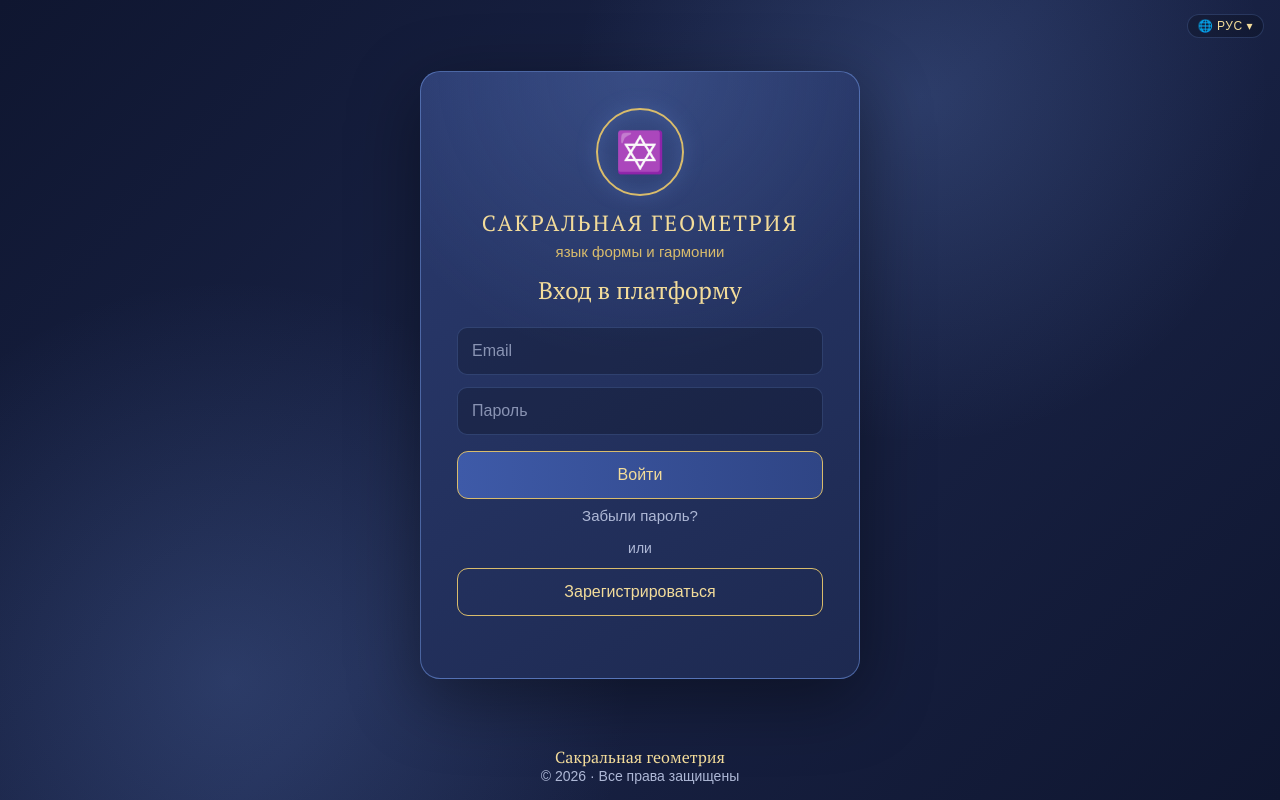
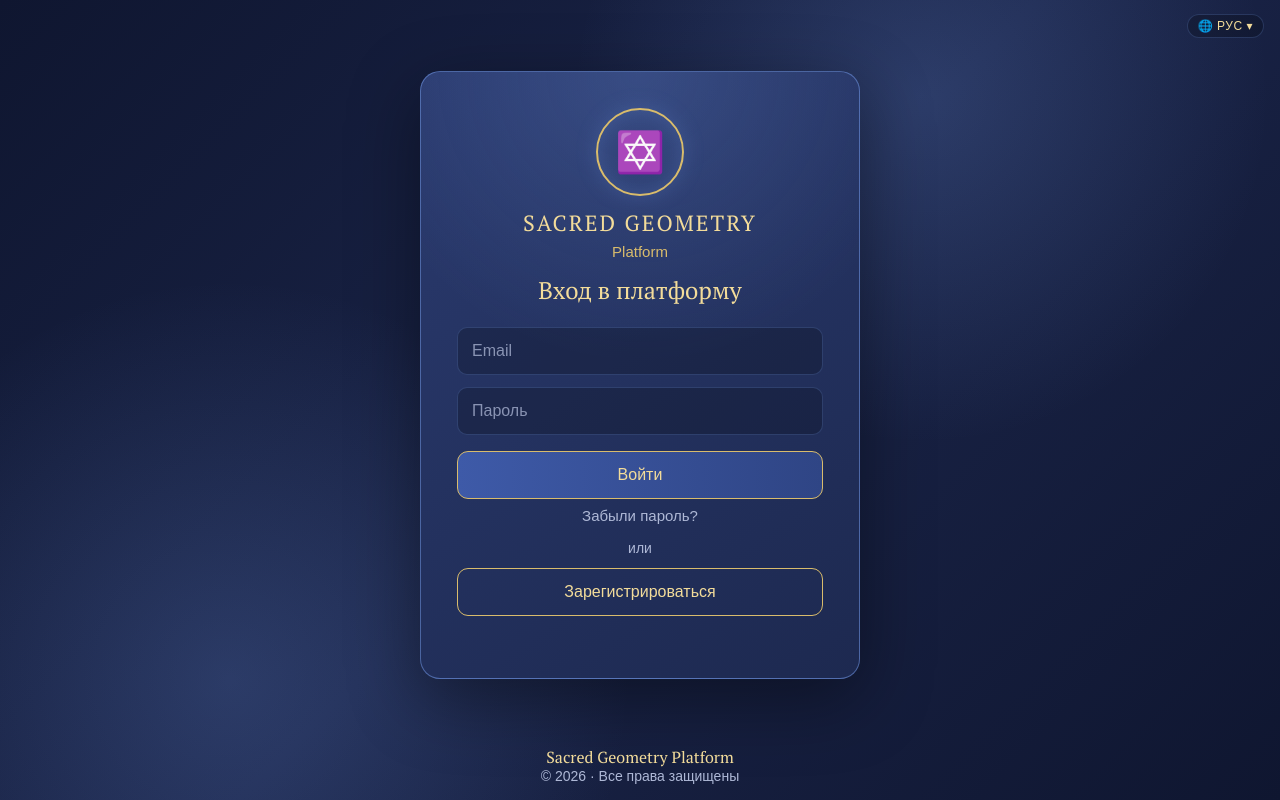
Before and after one commit to centernumero-byte/sacred-geometry, a plain HTML site: page index.html in a window 1280 px wide. Drawn offline with nearby package versions, Linux system fonts and the light colour scheme.

Commit message:
Add files via upload

```diff
--- a/index.html
+++ b/index.html
@@ -3,7 +3,7 @@
 <head>
 <meta charset="utf-8">
 <meta name="viewport" content="width=device-width, initial-scale=1, viewport-fit=cover">
-<title>Сакральная геометрия</title>
+<title>Sacred Geometry Platform</title>
 <link href="https://fonts.googleapis.com/css2?family=PT+Serif:wght@400;700&display=swap" rel="stylesheet">
 <script src="https://cdn.jsdelivr.net/npm/@supabase/supabase-js@2.45.4/dist/umd/supabase.min.js"></script>
 <style>
@@ -194,19 +194,19 @@ h3.sub { font-size:14px; letter-spacing:1px; text-transform:uppercase; color:var
 const CONFIG = {
   "prefix": "geo",
   "name": {
-    "ru": "Сакральная геометрия",
-    "kz": "Қасиетті геометрия",
-    "uz": "Муқаддас геометрия"
+    "ru": "Sacred Geometry Platform",
+    "kz": "Sacred Geometry Platform",
+    "uz": "Sacred Geometry Platform"
   },
   "logoTitle": {
-    "ru": "Сакральная геометрия",
-    "kz": "Қасиетті геометрия",
-    "uz": "Муқаддас геометрия"
+    "ru": "SACRED GEOMETRY",
+    "kz": "SACRED GEOMETRY",
+    "uz": "SACRED GEOMETRY"
   },
   "logoSubtitle": {
-    "ru": "язык формы и гармонии",
-    "kz": "пішін мен үйлесім тілі",
-    "uz": "шакл ва уйғунлик тили"
+    "ru": "Platform",
+    "kz": "Platform",
+    "uz": "Platform"
   },
   "logoSymbol": "✡️",
   "welcome": {
```
